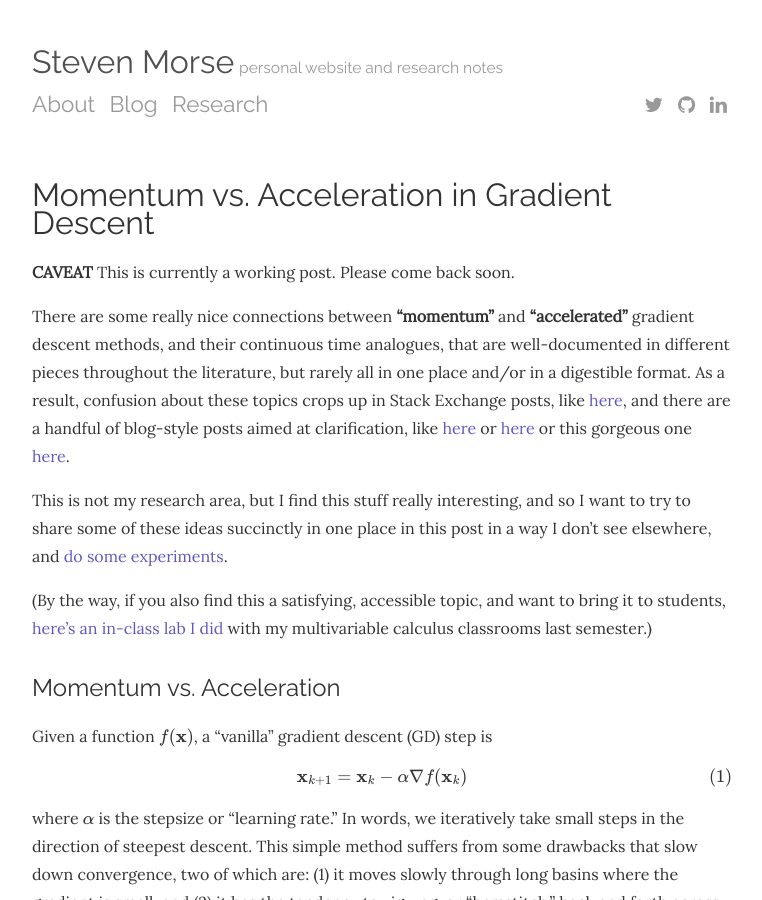
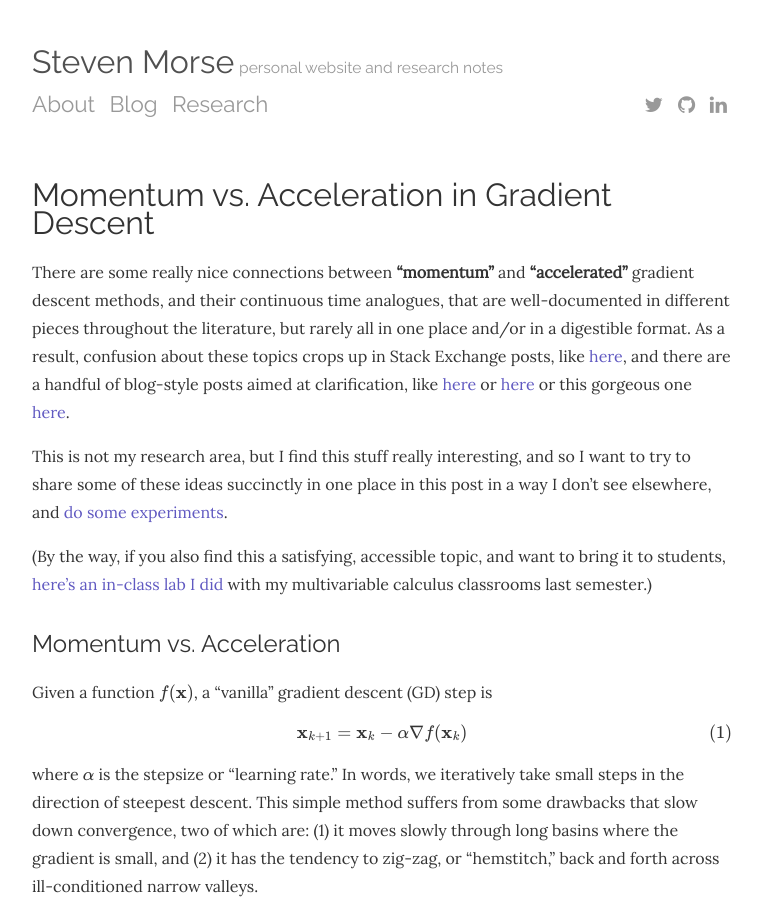
Before and after one commit to stmorse/stmorse.github.io, a Jekyll site: the page built from _posts/2019-06-05-Momentum-vs-Acceleration.md, in a window 1280 px wide and 900 px high. Shown: the whole window, without its empty margins (258-1020 px from the left). Built offline with Jekyll 4.4.1, drawn with Linux system fonts in a browser that asks for light colours; nearby versions of some CDN libraries; formulas are drawn with MathJax 3.

Commit message:
remove working post caveat

```diff
--- a/_posts/2019-06-05-Momentum-vs-Acceleration.md
+++ b/_posts/2019-06-05-Momentum-vs-Acceleration.md
@@ -5,8 +5,6 @@ categories: journal
 date: 2019-06-05
 tags: [optimization, machine learning]
 ---
-
-**CAVEAT**  This is currently a working post.  Please come back soon.
 
 There are some really nice connections between **"momentum"** and **"accelerated"** gradient descent methods, and their continuous time analogues, that are well-documented in different pieces throughout the literature, but rarely all in one place and/or in a digestible format.  As a result, confusion about these topics crops up in Stack Exchange posts, like [here](https://stats.stackexchange.com/questions/179915/whats-the-difference-between-momentum-based-gradient-descent-and-nesterovs-acc), and there are a handful of blog-style posts aimed at clarification, like [here](https://medium.com/konvergen/momentum-method-and-nesterov-accelerated-gradient-487ba776c987) or [here](https://jlmelville.github.io/mize/nesterov.html) or this gorgeous one [here](https://distill.pub/2017/momentum/).
 
```
